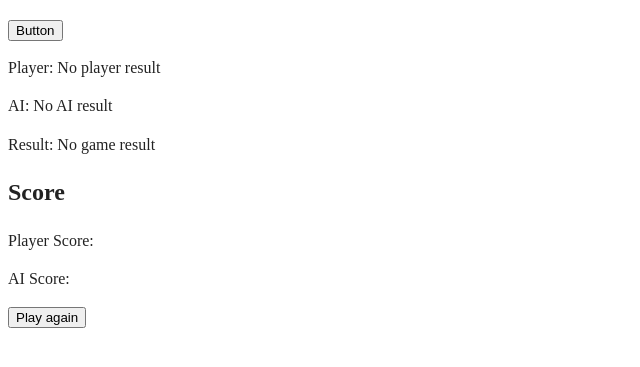
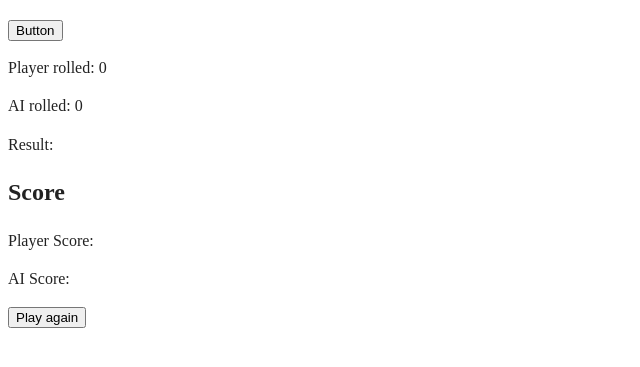
Before and after one commit to Yiling1201/A1, a website built with webpack: page ASSESSMENT PROJECT/index.html in a window 1280 px wide. Shown: the part 69-436 px from the top of the page, without its empty margins (0-640 px from the left). Built offline with nearby package versions, Linux system fonts and the light colour scheme.

```diff
--- a/ASSESSMENT PROJECT/index.html
+++ b/ASSESSMENT PROJECT/index.html
@@ -26,9 +26,9 @@
 
 <h1>Dice Rolling Game</h1>
 <button id ="button0"> Button </button>
-<p id="playerRollText">Player: No player result</p>
-<p id="aiRollText">AI: No AI result</p>
-<p id="result">Result: No game result</p>
+<p id="playerRollText">Player rolled: 0</p>
+<p id="aiRollText">AI rolled: 0</p>
+<p id="result">Result: </p>
 <h2>Score</h2>
 <p id="playerScoreText">Player Score: 0</p>
 <p id="aiScoreText">AI Score: 0</p>
--- a/ASSESSMENT PROJECT/js/app.js
+++ b/ASSESSMENT PROJECT/js/app.js
@@ -90,7 +90,6 @@
   return "";
 }
 
-
 window.onload = function() {
   LoadGame();
   updateScores();
```
